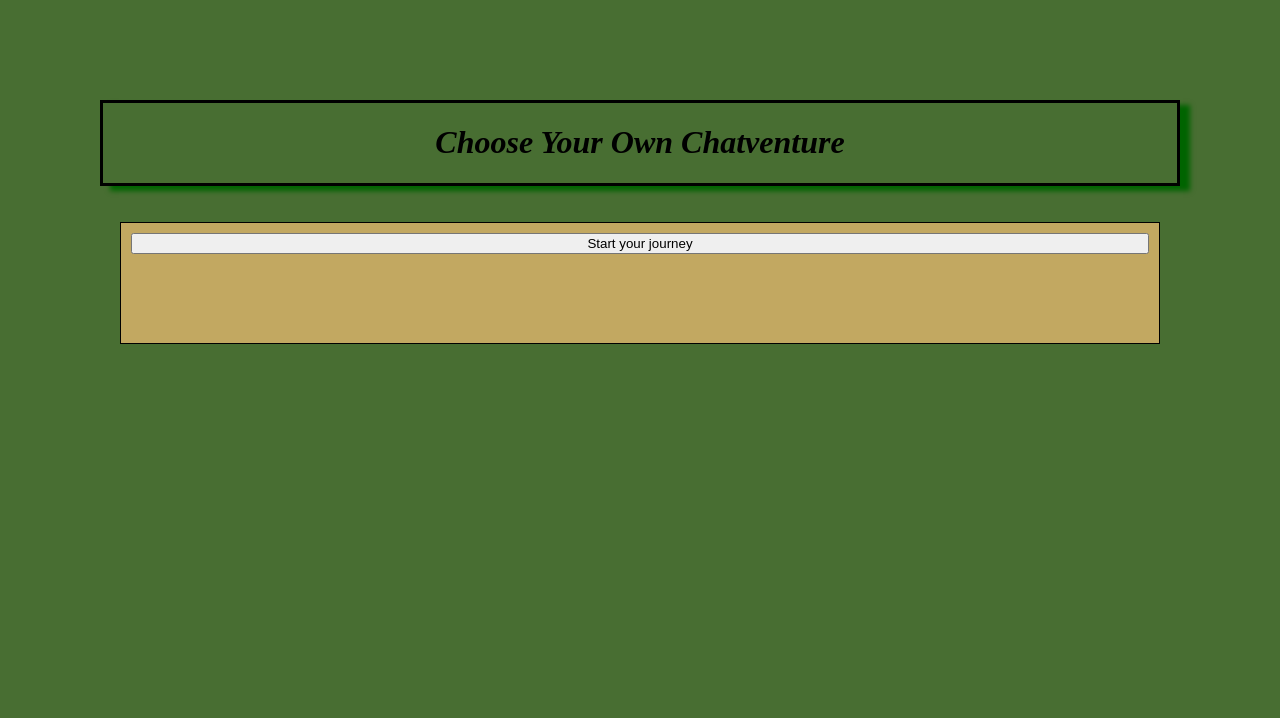
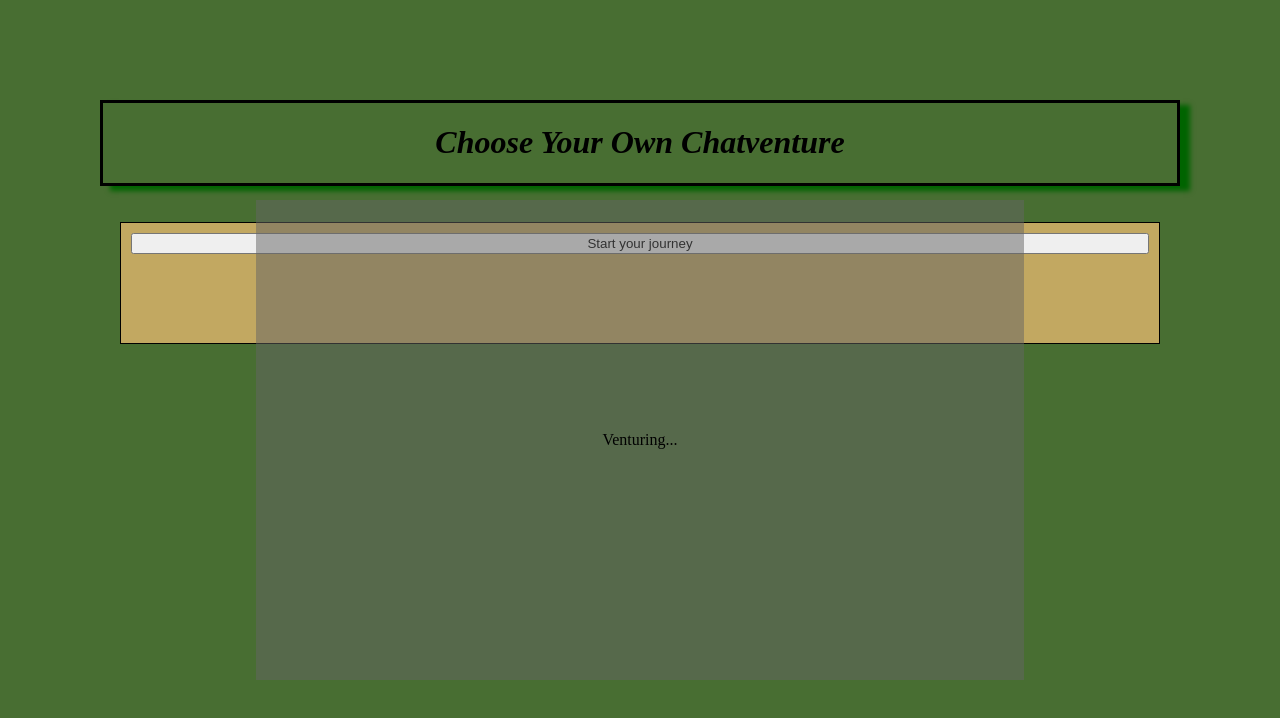
Before and after one commit to AaaDee/ChooseYouOwnChatventure, a React (Create React App) app in the folder frontend/: page / in a window 1280 px wide. Shown: the top 718 px of the page. Built offline with nearby package versions, Linux system fonts and the light colour scheme.

Commit message:
add simple spinner

```diff
--- a/frontend/src/components/App/index.tsx
+++ b/frontend/src/components/App/index.tsx
@@ -2,12 +2,14 @@ import React from 'react';
 import { Title } from '../Title';
 import { StyledApp } from './style';
 import { TextBox } from '../TextBox';
+import { Spinner } from '../Spinner';
 
 export const App = () => {
   return (
     <StyledApp>
       <Title />
       <TextBox />
+      <Spinner />
     </StyledApp>
   );
 };
--- /dev/null
+++ b/frontend/src/components/Spinner/index.tsx
@@ -0,0 +1,6 @@
+import React from 'react';
+import { StyledSpinner } from './style';
+
+export function Spinner() {
+  return <StyledSpinner>Venturing...</StyledSpinner>;
+}
--- /dev/null
+++ b/frontend/src/components/Spinner/style.ts
@@ -0,0 +1,13 @@
+import styled from 'styled-components';
+
+export const StyledSpinner = styled.div`
+  position: absolute;
+  display: flex;
+  width: 60vw;
+  height: 60vh;
+  background-color: rgba(100, 100, 100, 0.5);
+  align-self: center;
+  margin-top: 100px;
+  align-items: center;
+  justify-content: center;
+`;
```
